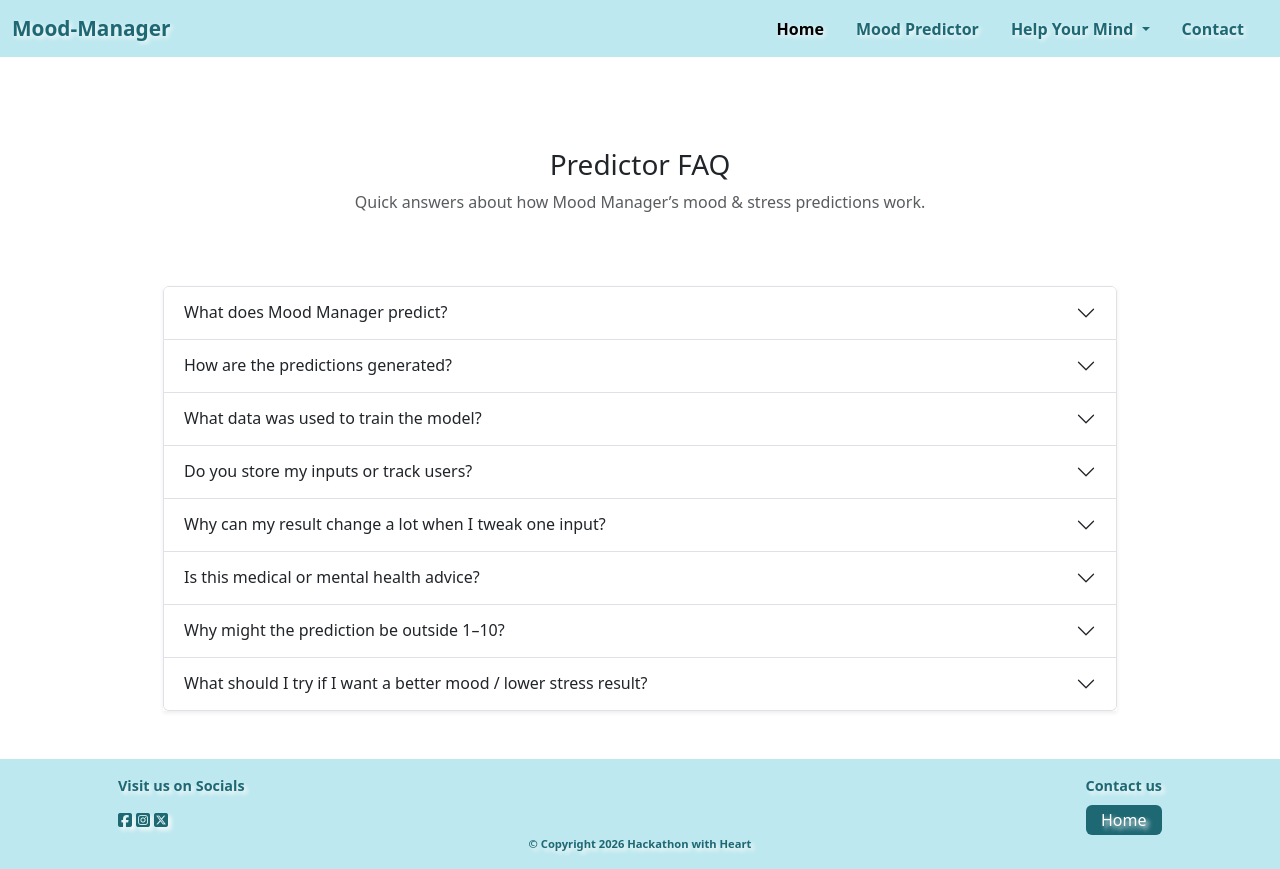
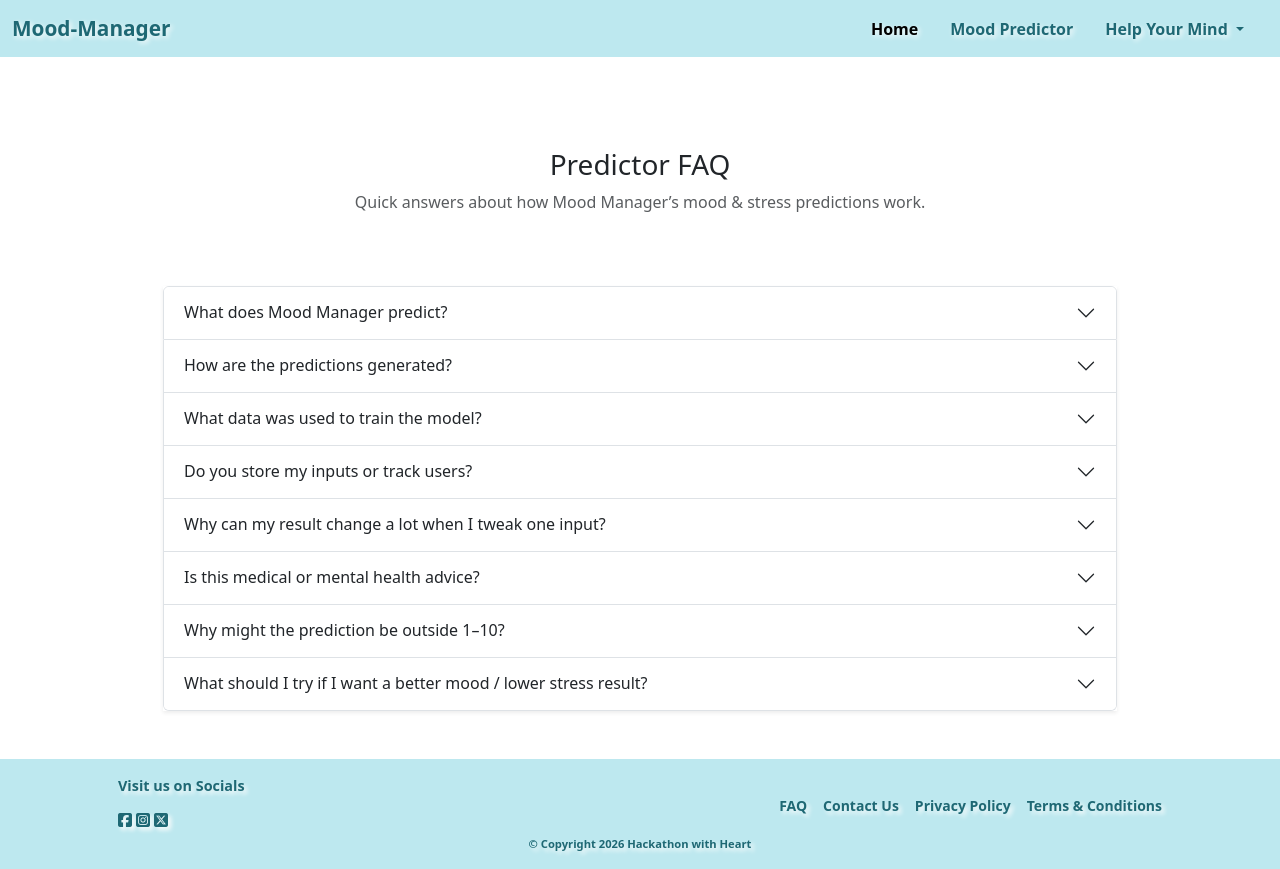
Before and after one commit to AlistairDriscoll/mood-manager, a Django app: page /faq/ in a window 1280 px wide. Run offline with Django 5.2, Linux system fonts and the light colour scheme; parts of the project's set-up code (start-up, migrations or seed data) failed here and were passed over; some libraries are stand-ins or nearby versions.

Commit message:
Add terms and policy popup and faq link

```diff
--- a/templates/base.html
+++ b/templates/base.html
@@ -37,9 +37,6 @@
             <li><hr class="dropdown-divider"></li>
           </ul>
         </li>
-        <li class="nav-item">
-          <a class="nav-link" href="/contact-us" aria-disabled="true">Contact</a>
-        </li>
       </ul>
     </div>
   </div>
@@ -64,19 +61,152 @@
       </div>
 
       <!-- Right side -->
-      <div class="d-flex flex-column directory">
-		<a href="/contact-us" class=" mb-2">Contact us</a>
-        <a href="/" class="btn-custom btn">Home</a>
+      <div class="d-flex justify-content-end gap-3 small">
 
-	  </div>
+        <a href="/faq" class="nav-link">
+          FAQ
+        </a>
+
+        <a href="/contact-us" class="nav-link">
+          Contact Us
+        </a>
+
+        <a href="#" data-bs-toggle="modal" data-bs-target="#privacyModal" class="nav-link">
+          Privacy Policy
+        </a>
+
+        <a href="#" data-bs-toggle="modal" data-bs-target="#termsModal" class="nav-link">
+          Terms & Conditions
+        </a>
+
+    </div>
     </div>
   </div>
   <p class="text-center" id="copyright">&copy;  Copyright {% now "Y" %} Hackathon with Heart</p>
 </footer>
+
+
+<div class="modal fade" id="privacyModal" tabindex="-1" aria-labelledby="privacyModalLabel" aria-hidden="true">
+  <div class="modal-dialog modal-lg modal-dialog-scrollable">
+    <div class="modal-content">
+
+      <div class="modal-header">
+        <h5 class="modal-title" id="privacyModalLabel">Privacy Policy</h5>
+        <button type="button" class="btn-close" data-bs-dismiss="modal"></button>
+      </div>
+
+      <div class="modal-body">
+
+        <h6>1. Overview</h6>
+        <p>
+          Mood Manager is a demonstration web application built for educational
+          and hackathon purposes.
+        </p>
+
+        <h6>2. Data Collection</h6>
+        <p>
+          Mood Manager does <strong>not collect, store, or share any personal data</strong>.
+          All information entered into the predictor form is processed locally
+          for the purpose of generating mood and stress predictions.
+        </p>
+
+        <h6>3. Tracking & Cookies</h6>
+        <p>
+          We do not use tracking technologies, analytics tools, cookies,
+          advertising pixels, or third-party data services.
+        </p>
+
+        <h6>4. Data Storage</h6>
+        <p>
+          No user inputs are saved to a database or retained after prediction.
+          All processing occurs in-session and is not stored.
+        </p>
+
+        <h6>5. Contact</h6>
+        <p>
+          As this is a demonstration project, there is no formal data controller.
+        </p>
+
+        <p class="text-muted small mt-3">
+          Last updated: January 2026
+        </p>
+
+      </div>
+
+      <div class="modal-footer">
+        <button type="button" class="btn contact-button btn-sm" data-bs-dismiss="modal">
+          Close
+        </button>
+      </div>
+
+    </div>
+  </div>
+</div>
+
+<div class="modal fade" id="termsModal" tabindex="-1" aria-labelledby="termsModalLabel" aria-hidden="true">
+  <div class="modal-dialog modal-lg modal-dialog-scrollable">
+    <div class="modal-content">
+
+      <div class="modal-header">
+        <h5 class="modal-title" id="termsModalLabel">Terms & Conditions</h5>
+        <button type="button" class="btn-close" data-bs-dismiss="modal"></button>
+      </div>
+
+      <div class="modal-body">
+
+        <h6>1. Use of the Application</h6>
+        <p>
+          Mood Manager provides predictive estimates of mood and stress levels
+          based on lifestyle inputs. These predictions are generated using
+          regression-based machine learning models.
+        </p>
+
+        <h6>2. Informational Purpose Only</h6>
+        <p>
+          The results provided by Mood Manager are for informational and
+          demonstration purposes only. They are not medical, psychological,
+          or professional advice.
+        </p>
+
+        <h6>3. No Liability</h6>
+        <p>
+          Mood Manager is not responsible for decisions made based on the
+          predictions generated by the application.
+        </p>
+
+        <h6>4. No Data Retention</h6>
+        <p>
+          The application does not retain user input or track individual users.
+          No personal data is collected or stored.
+        </p>
+
+        <h6>5. Modifications</h6>
+        <p>
+          As a hackathon project, features and functionality may change
+          without notice.
+        </p>
+
+        <p class="text-muted small mt-3">
+          Last updated: January 2026
+        </p>
+
+      </div>
+
+      <div class="modal-footer">
+        <button type="button" class="btn contact-button btn-sm" data-bs-dismiss="modal">
+          Close
+        </button>
+      </div>
+
+    </div>
+  </div>
+</div>
+
 		<!-- Bootstrap JS and other scripts -->
 		<script src="https://cdn.jsdelivr.net/npm/bootstrap@5.3.3/dist/js/bootstrap.bundle.min.js"></script>
 		<script src="https://kit.fontawesome.com/68be089ad3.js" crossorigin="anonymous"></script>
 		{% block extra_js %}{% endblock %}
 
+
 	</body>
 </html>
```
